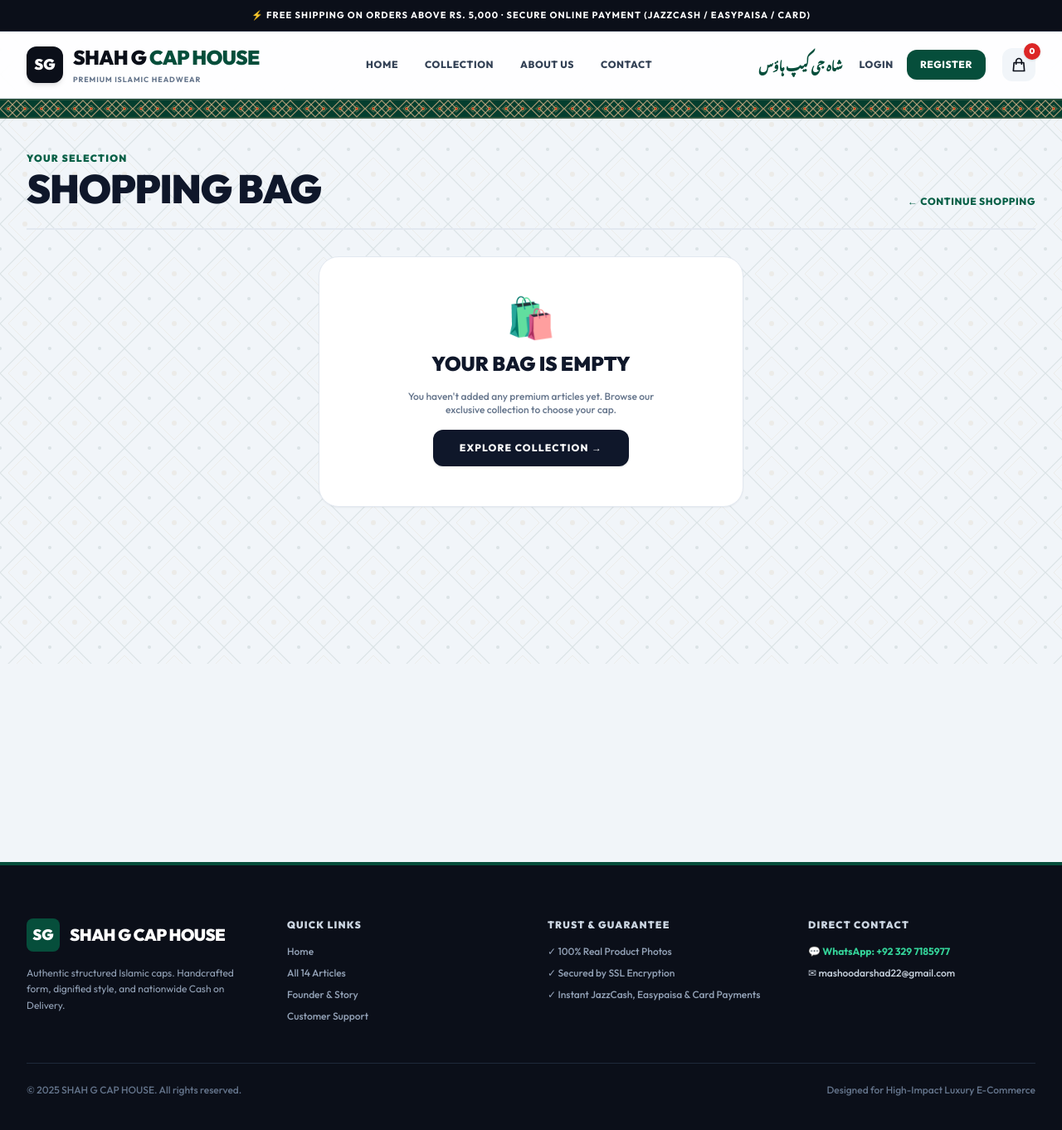
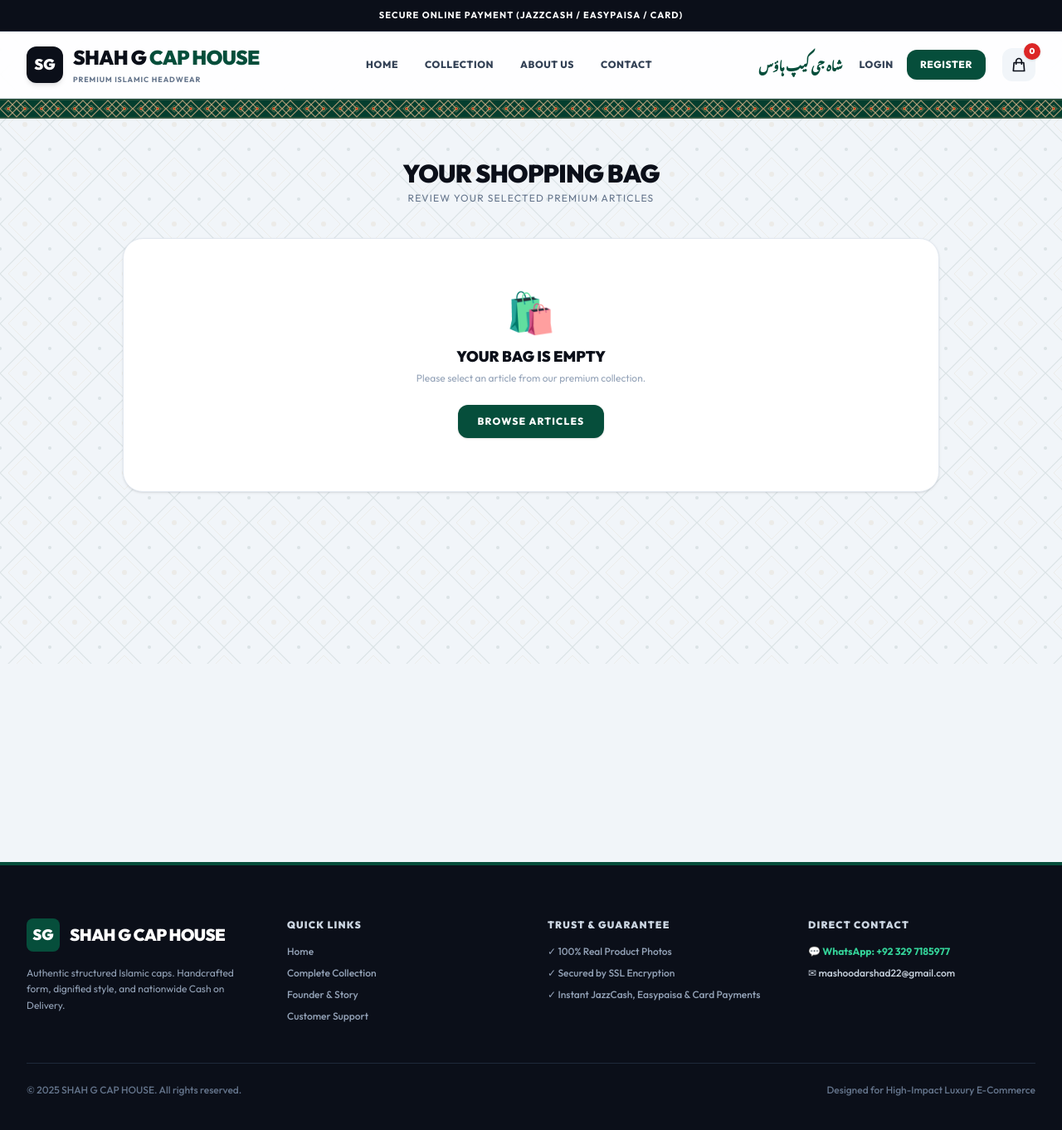
Before and after one commit to MashoodArshad/topistore, a Django app: page /cart/ in a window 1280 px wide. Shown: the whole page at 83% size. Run offline with Django 5.2, Linux system fonts and the light colour scheme; parts of the project's set-up code (start-up, migrations or seed data) failed here and were passed over; some libraries are stand-ins or nearby versions; some web fonts are replaced.

Commit message:
refactor: apply flat nationwide shipping of Rs. 150 to all orders

```diff
--- a/cart/urls.py
+++ b/cart/urls.py
@@ -6,6 +6,6 @@ app_name = 'cart'
 urlpatterns = [
     path('', views.cart_detail, name='cart_detail'),
     path('add/<int:product_id>/', views.cart_add, name='cart_add'),
-    path('update/<int:product_id>/', views.cart_update, name='cart_update'),
     path('remove/<int:product_id>/', views.cart_remove, name='cart_remove'),
+    path('update-qty-ajax/', views.cart_update_qty_ajax, name='cart_update_qty_ajax'),
 ]
--- a/cart/views.py
+++ b/cart/views.py
@@ -1,24 +1,18 @@
+import json
 from django.shortcuts import render, redirect, get_object_or_404
 from django.views.decorators.http import require_POST
-from django.contrib import messages
+from django.http import JsonResponse
 from products.models import Product
 from .cart import Cart
 
+FLAT_SHIPPING_FEE = 150  # Fixed nationwide delivery fee
 
 def cart_detail(request):
-    """
-    Renders the cart page with all items currently stored in session.
-    """
+    """Renders the shopping cart page with fixed shipping."""
     cart = Cart(request)
     subtotal = cart.get_subtotal_price()
-
-    # Flat delivery fee across Pakistan (Free shipping over Rs. 5,000)
-    if subtotal > 0:
-        shipping_fee = 0 if subtotal >= 5000 else 150
-        grand_total = subtotal + shipping_fee
-    else:
-        shipping_fee = 0
-        grand_total = 0
+    shipping_fee = FLAT_SHIPPING_FEE if len(cart) > 0 else 0
+    grand_total = subtotal + shipping_fee
 
     context = {
         'cart': cart,
@@ -28,53 +22,65 @@ def cart_detail(request):
     }
     return render(request, 'cart/cart_detail.html', context)
 
-
-@require_POST
 def cart_add(request, product_id):
-    """
-    Adds a product to the cart with specified quantity from product detail page.
-    """
+    """Adds an item to the cart."""
     cart = Cart(request)
-    product = get_object_or_404(Product, id=product_id, is_active=True)
-
-    try:
-        quantity = int(request.POST.get('quantity', 1))
-    except (ValueError, TypeError):
-        quantity = 1
-
-    if quantity < 1:
-        quantity = 1
-
-    cart.add(product=product, quantity=quantity)
-    messages.success(request, f'"{product.name}" has been added to your shopping bag.')
+    product = get_object_or_404(Product, id=product_id)
+    cart.add(product=product, quantity=1, override_quantity=False)
     return redirect('cart:cart_detail')
 
-
-@require_POST
-def cart_update(request, product_id):
-    """
-    Updates the quantity of a specific product in the cart.
-    Called from the cart detail page via +/- buttons.
-    """
-    cart = Cart(request)
-    product = get_object_or_404(Product, id=product_id, is_active=True)
-
-    try:
-        quantity = int(request.POST.get('quantity', 1))
-    except (ValueError, TypeError):
-        quantity = 1
-
-    cart.update_quantity(product=product, quantity=quantity)
-    return redirect('cart:cart_detail')
-
-
-@require_POST
 def cart_remove(request, product_id):
-    """
-    Removes a product completely from the shopping cart.
-    """
+    """Removes an item from the cart."""
     cart = Cart(request)
     product = get_object_or_404(Product, id=product_id)
     cart.remove(product)
-    messages.info(request, f'"{product.name}" has been removed from your bag.')
     return redirect('cart:cart_detail')
+
+@require_POST
+def cart_update_qty_ajax(request):
+    """
+    Asynchronously updates cart quantity and returns totals with flat shipping.
+    """
+    cart = Cart(request)
+    try:
+        data = json.loads(request.body)
+        product_id = str(data.get('product_id'))
+        new_qty = int(data.get('quantity'))
+
+        product = Product.objects.get(id=product_id)
+
+        if new_qty > product.stock:
+            return JsonResponse({
+                'success': False,
+                'message': f"Only {product.stock} items available in stock."
+            }, status=400)
+
+        if new_qty < 1:
+            return JsonResponse({
+                'success': False,
+                'message': "Quantity must be at least 1."
+            }, status=400)
+
+        cart.add(product=product, quantity=new_qty, override_quantity=True)
+
+        item_total = 0
+        for item in cart:
+            if str(item['product'].id) == product_id:
+                item_total = item['total_price']
+
+        subtotal = cart.get_subtotal_price()
+        shipping = FLAT_SHIPPING_FEE if len(cart) > 0 else 0
+        grand_total = subtotal + shipping
+
+        return JsonResponse({
+            'success': True,
+            'cart_subtotal': f"{subtotal:,.0f}",
+            'cart_grandtotal': f"{grand_total:,.0f}",
+            'item_subtotal': f"{item_total:,.0f}",
+            'cart_count': len(cart)
+        })
+
+    except Product.DoesNotExist:
+        return JsonResponse({'success': False, 'message': 'Product not found.'}, status=404)
+    except Exception as e:
+        return JsonResponse({'success': False, 'message': str(e)}, status=500)
--- a/templates/base.html
+++ b/templates/base.html
@@ -102,7 +102,7 @@
 
     <!-- ===== TOP NOTIFICATION STRIP ===== -->
     <div class="bg-brand-dark text-white text-[11px] font-bold tracking-widest uppercase py-2.5 px-4 text-center border-b border-slate-800 relative z-50">
-    ⚡ FREE SHIPPING ON ORDERS ABOVE RS. 5,000 · SECURE ONLINE PAYMENT (JAZZCASH / EASYPAISA / CARD)
+    SECURE ONLINE PAYMENT (JAZZCASH / EASYPAISA / CARD)
     </div>
 
     <!-- ===== ULTRA-MODERN NAVBAR ===== -->
@@ -256,7 +256,7 @@
                     <h4 class="text-xs font-black uppercase tracking-widest text-slate-300 mb-4">Quick Links</h4>
                     <ul class="space-y-2.5 text-xs text-slate-400 font-medium">
                         <li><a href="{% url 'core:home' %}" class="hover:text-white transition">Home</a></li>
-                        <li><a href="{% url 'products:product_list' %}" class="hover:text-white transition">All 14 Articles</a></li>
+                        <li><a href="{% url 'products:product_list' %}" class="hover:text-white transition">Complete Collection</a></li>
                         <li><a href="{% url 'core:about' %}" class="hover:text-white transition">Founder & Story</a></li>
                         <li><a href="{% url 'core:contact' %}" class="hover:text-white transition">Customer Support</a></li>
                     </ul>
--- a/templates/cart/cart_detail.html
+++ b/templates/cart/cart_detail.html
@@ -1,181 +1,166 @@
 {% extends 'base.html' %}
-
 {% block title %}Shopping Bag — Shah G Cap House{% endblock %}
 
 {% block content %}
+{% csrf_token %}
 
-<div class="max-w-7xl mx-auto px-3 sm:px-6 lg:px-8 py-6 sm:py-10">
-
-    <!-- Title Header -->
-    <div class="flex flex-col sm:flex-row sm:items-end justify-between gap-4 pb-6 border-b-2 border-slate-200 mb-8">
-        <div>
-            <span class="text-[10px] sm:text-xs font-black uppercase tracking-widest text-emerald-800 block mb-1">Your Selection</span>
-            <h1 class="text-2xl sm:text-5xl font-black tracking-tight text-slate-900 uppercase">Shopping Bag</h1>
-        </div>
-        <a href="{% url 'products:product_list' %}" class="text-[10px] sm:text-xs font-extrabold uppercase tracking-wider text-emerald-800 hover:underline">
-            ← Continue Shopping
-        </a>
+<div class="max-w-5xl mx-auto px-5 py-12">
+    <div class="text-center mb-10">
+        <h1 class="text-3xl font-black uppercase text-brand-dark tracking-tight">YOUR SHOPPING BAG</h1>
+        <p class="text-xs text-slate-500 uppercase tracking-widest mt-1">Review your selected premium articles</p>
     </div>
 
     {% if cart %}
-    <div class="grid grid-cols-1 lg:grid-cols-12 gap-6 lg:gap-10 items-start">
+    <div class="grid grid-cols-1 lg:grid-cols-3 gap-8">
 
-        <!-- LEFT: Items List (7 Columns) -->
-        <div class="lg:col-span-8 space-y-4">
+        <!-- Cart Items List (2 Columns) -->
+        <div class="lg:col-span-2 space-y-4">
+            {% for item in cart %}
+            <div class="bg-white rounded-3xl border border-slate-200 shadow-md p-6 flex flex-col sm:flex-row items-center gap-5 relative overflow-hidden">
+                <div class="absolute top-0 left-0 w-2 h-full bg-brand-emerald"></div>
 
-            {% for item in cart %}
-            <div class="bg-white border border-slate-200 rounded-2xl p-4 sm:p-5 shadow-sm">
-                <div class="flex flex-col sm:flex-row items-start sm:items-center gap-4 sm:gap-6">
+                <!-- Product Image -->
+                <div class="w-20 h-20 bg-slate-100 rounded-2xl overflow-hidden flex-shrink-0">
+                    {% if item.product.image %}
+                    <img src="{{ item.product.image.url }}" alt="{{ item.product.name }}" class="w-full h-full object-cover">
+                    {% endif %}
+                </div>
 
-                    <!-- Img + Details -->
-                    <div class="flex items-center gap-4 w-full sm:w-auto">
-                        <div class="w-16 h-16 sm:w-20 sm:h-20 bg-slate-950 rounded-xl overflow-hidden flex-shrink-0 border border-slate-200">
-                            {% if item.product.image %}
-                                <img src="{{ item.product.image.url }}" alt="{{ item.product.name }}" class="w-full h-full object-cover">
-                            {% else %}
-                                <div class="w-full h-full flex items-center justify-center text-slate-700 text-2xl">☪</div>
-                            {% endif %}
-                        </div>
+                <!-- Product Info & Quantity Controls -->
+                <div class="flex-grow text-center sm:text-left space-y-2">
+                    <h3 class="font-black text-brand-dark uppercase text-sm tracking-tight">{{ item.product.name }}</h3>
+                    <p class="text-xs text-brand-emerald font-bold">Rs. {{ item.price|floatformat:0 }}</p>
 
-                        <div class="space-y-1">
-                            <span class="text-[8px] sm:text-[9px] font-extrabold uppercase tracking-widest text-emerald-800 block">
-                                {{ item.product.category.name }}
-                            </span>
-                            <h3 class="text-sm sm:text-lg font-black text-slate-900 uppercase">
-                                <a href="/products/{{ item.product.slug }}/" class="hover:text-emerald-800 transition">
-                                    {{ item.product.name }}
-                                </a>
-                            </h3>
-                            <p class="text-[10px] sm:text-xs font-bold text-slate-500">
-                                Unit: <span class="text-red-600 font-extrabold">Rs. {{ item.price|floatformat:0 }}</span>
-                            </p>
-                        </div>
+                    <div class="flex items-center border border-slate-200 rounded-xl overflow-hidden bg-slate-50 w-fit mx-auto sm:mx-0">
+                        <input type="hidden" name="quantity" id="qty-input-{{ item.product.id }}" value="{{ item.quantity }}">
+
+                        <button type="button" onclick="updateQty('{{ item.product.id }}', -1, {{ item.product.stock }})"
+                                class="px-3 py-2 text-slate-800 hover:bg-slate-200 font-extrabold transition text-sm">-</button>
+
+                        <span class="px-3 py-2 text-xs sm:text-sm font-black text-slate-900 min-w-[28px] text-center" id="qty-display-{{ item.product.id }}">
+                            {{ item.quantity }}
+                        </span>
+
+                        <button type="button" onclick="updateQty('{{ item.product.id }}', 1, {{ item.product.stock }})"
+                                class="px-3 py-2 text-slate-800 hover:bg-slate-200 font-extrabold transition text-sm">+</button>
                     </div>
+                </div>
 
-                    <!-- Quantity Controls + Total + Remove -->
-                    <div class="flex items-center justify-between sm:justify-end gap-4 sm:gap-6 w-full sm:w-auto ml-20 sm:ml-0">
-
-                        <!-- Interactive +/- Quantity Form -->
-                        <form method="post" action="{% url 'cart:cart_update' item.product.id %}" class="flex items-center border-2 border-slate-300 rounded-xl overflow-hidden bg-slate-50" id="qty-form-{{ item.product.id }}">
-                            {% csrf_token %}
-                            <input type="hidden" name="quantity" id="qty-input-{{ item.product.id }}" value="{{ item.quantity }}">
-                            <button type="button" onclick="updateQty('{{ item.product.id }}', -1, {{ item.product.stock }})"
-                                    class="px-3 py-2 text-slate-800 hover:bg-slate-200 font-extrabold transition text-sm">−</button>
-                            <span class="px-3 py-2 text-xs sm:text-sm font-black text-slate-900 min-w-[28px] text-center" id="qty-display-{{ item.product.id }}">
-                                {{ item.quantity }}
-                            </span>
-                            <button type="button" onclick="updateQty('{{ item.product.id }}', 1, {{ item.product.stock }})"
-                                    class="px-3 py-2 text-slate-800 hover:bg-slate-200 font-extrabold transition text-sm">+</button>
-                        </form>
-
-                        <!-- Item Total -->
-                        <div class="text-right min-w-[70px]">
-                            <span class="text-sm sm:text-base font-black text-slate-900 block">
-                                Rs. {{ item.total_price|floatformat:0 }}
-                            </span>
-                        </div>
-
-                        <!-- Remove Button -->
-                        <form method="post" action="{% url 'cart:cart_remove' item.product.id %}">
-                            {% csrf_token %}
-                            <button type="submit" class="text-[10px] sm:text-[11px] font-bold text-red-600 hover:text-red-800 uppercase tracking-wider transition">
-                                ✕
-                            </button>
-                        </form>
-
+                <!-- Price and Actions -->
+                <div class="text-center sm:text-right flex sm:flex-col justify-between items-center sm:items-end w-full sm:w-auto border-t sm:border-t-0 pt-4 sm:pt-0 border-slate-100">
+                    <div class="mb-2">
+                        <span class="text-[10px] text-slate-400 font-bold block uppercase tracking-wider">Subtotal</span>
+                        <span class="font-black text-brand-emerald text-sm sm:text-base" id="item-subtotal-{{ item.product.id }}">
+                            Rs. {{ item.total_price|floatformat:0 }}
+                        </span>
                     </div>
-
+                    <a href="{% url 'cart:cart_remove' item.product.id %}" class="text-[10px] font-black uppercase tracking-wider text-brand-red border border-red-100 bg-red-50 hover:bg-brand-red hover:text-white px-3 py-2 rounded-xl transition">
+                        Remove
+                    </a>
                 </div>
             </div>
             {% endfor %}
-
         </div>
 
-        <!-- RIGHT: Order Summary Card (5 Columns) -->
-        <div class="lg:col-span-4 bg-white border border-slate-200 p-5 sm:p-8 rounded-3xl shadow-sm space-y-5 sm:space-y-6 sticky top-28">
-            <h3 class="text-lg sm:text-xl font-black uppercase tracking-tight text-slate-900 border-b border-slate-200 pb-4">
-                Order Summary
-            </h3>
+        <!-- Order Summary (1 Column) -->
+        <div class="lg:col-span-1">
+            <div class="bg-white rounded-3xl border border-slate-200 shadow-xl p-6 relative overflow-hidden sticky top-28">
+                <div class="absolute top-0 left-0 w-full h-2 bg-brand-dark"></div>
 
-            <div class="space-y-3 sm:space-y-3.5 text-xs sm:text-sm font-bold text-slate-600">
-                <div class="flex justify-between">
-                    <span>Subtotal</span>
-                    <span class="text-slate-900 font-black">Rs. {{ subtotal|floatformat:0 }}</span>
+                <h3 class="text-sm font-black uppercase tracking-wider text-brand-dark mb-4">Summary</h3>
+
+                <div class="space-y-3 text-xs font-semibold border-b border-slate-100 pb-4 mb-4">
+                    <div class="flex justify-between text-slate-500">
+                        <span>Cart Subtotal</span>
+                        <span id="cart-subtotal">Rs. {{ subtotal|floatformat:0 }}</span>
+                    </div>
+                    <div class="flex justify-between text-slate-500">
+                        <span>Shipping Delivery</span>
+                        <span>Rs. {{ shipping_fee|floatformat:0 }}</span>
+                    </div>
                 </div>
 
-                <div class="flex justify-between">
-                    <span>Shipping Fee</span>
-                    <span>
-                        {% if shipping_fee == 0 %}
-                            <span class="text-emerald-700 font-black">FREE</span>
-                        {% else %}
-                            <span class="text-slate-900 font-black">Rs. {{ shipping_fee|floatformat:0 }}</span>
-                        {% endif %}
-                    </span>
+                <div class="flex justify-between text-brand-dark font-black text-sm mb-6">
+                    <span>Payable Total</span>
+                    <span class="text-brand-emerald text-lg" id="cart-grandtotal">Rs. {{ grand_total|floatformat:0 }}</span>
                 </div>
 
-                {% if shipping_fee > 0 %}
-                <p class="text-[10px] text-slate-400 font-medium">Add items worth Rs. 5,000 for Free Shipping!</p>
-                {% endif %}
-
-                <div class="border-t-2 border-slate-200 pt-4 flex justify-between items-baseline">
-                    <span class="text-sm sm:text-base font-black text-slate-900 uppercase">Total</span>
-                    <span class="text-2xl sm:text-3xl font-black text-red-600">Rs. {{ grand_total|floatformat:0 }}</span>
-                </div>
-            </div>
-
-            <div class="pt-2">
-                <a href="{% url 'orders:checkout' %}"
-                   class="w-full bg-slate-900 hover:bg-emerald-900 text-white font-black text-xs uppercase tracking-widest py-3.5 sm:py-4 rounded-xl flex items-center justify-center gap-2 transition shadow-md">
-                    <span>Proceed to Checkout</span>
-                    <span>→</span>
+                <a href="{% url 'orders:checkout' %}" class="w-full bg-brand-emerald hover:bg-emerald-800 text-white font-extrabold text-xs uppercase tracking-widest py-4 px-6 rounded-xl shadow-lg transition duration-300 transform active:scale-95 block text-center">
+                    PROCEED TO CHECKOUT
                 </a>
             </div>
-
-            <p class="text-[10px] text-center text-slate-400 font-bold uppercase tracking-wider">
-                🔒 Cash on Delivery Across Pakistan
-            </p>
         </div>
 
     </div>
-
     {% else %}
-    <!-- Empty Cart Shell -->
-    <div class="bg-white border border-slate-200 rounded-3xl p-10 sm:p-12 text-center max-w-lg mx-auto space-y-4 shadow-sm">
-        <span class="text-5xl block">🛍️</span>
-        <h2 class="text-xl sm:text-2xl font-black uppercase text-slate-900">Your Bag is Empty</h2>
-        <p class="text-xs text-slate-500 font-medium max-w-xs mx-auto">
-            You haven't added any premium articles yet. Browse our exclusive collection to choose your cap.
-        </p>
-        <a href="{% url 'products:product_list' %}" class="inline-block bg-slate-900 text-white font-extrabold text-xs uppercase tracking-widest px-8 py-3.5 rounded-xl hover:bg-emerald-800 transition shadow">
-            Explore Collection →
+    <div class="text-center py-16 bg-white border border-slate-200 rounded-3xl shadow">
+        <span class="text-5xl block mb-4">🛍️</span>
+        <h2 class="text-lg font-black text-brand-dark uppercase">Your Bag is Empty</h2>
+        <p class="text-xs text-slate-400 mt-1">Please select an article from our premium collection.</p>
+        <a href="{% url 'products:product_list' %}" class="inline-block mt-6 bg-brand-emerald hover:bg-emerald-800 text-white font-extrabold text-xs uppercase tracking-widest py-3 px-6 rounded-xl shadow transition">
+            Browse Articles
         </a>
     </div>
     {% endif %}
-
 </div>
 
-<!-- ===== INLINE JAVASCRIPT FOR QUANTITY UPDATE ===== -->
 <script>
-    function updateQty(productId, change, maxStock) {
-        const input = document.getElementById('qty-input-' + productId);
-        const display = document.getElementById('qty-display-' + productId);
-        const form = document.getElementById('qty-form-' + productId);
+async function updateQty(productId, change, maxStock) {
+    const qtyInput = document.getElementById(`qty-input-${productId}`);
+    const qtyDisplay = document.getElementById(`qty-display-${productId}`);
 
-        let currentQty = parseInt(input.value) || 1;
-        let newQty = currentQty + change;
+    if (!qtyInput || !qtyDisplay) return;
 
-        // Clamp between 1 and max stock
-        if (newQty < 1) newQty = 1;
-        if (newQty > maxStock) newQty = maxStock;
+    let currentQty = parseInt(qtyInput.value);
+    let newQty = currentQty + change;
 
-        // Only submit if quantity actually changed
-        if (newQty !== currentQty) {
-            input.value = newQty;
-            display.textContent = newQty;
-            form.submit();
+    if (newQty < 1) {
+        alert("Quantity cannot be less than 1. Remove the item if you do not want it.");
+        return;
+    }
+    if (newQty > maxStock) {
+        alert(`Sorry, only ${maxStock} items are currently available in stock.`);
+        return;
+    }
+
+    qtyInput.value = newQty;
+    qtyDisplay.innerText = newQty;
+
+    const csrfToken = document.querySelector('[name=csrfmiddlewaretoken]')?.value || '';
+
+    try {
+        const response = await fetch(`/cart/update-qty-ajax/`, {
+            method: "POST",
+            headers: {
+                "Content-Type": "application/json",
+                "X-CSRFToken": csrfToken
+            },
+            body: JSON.stringify({
+                "product_id": productId,
+                "quantity": newQty
+            })
+        });
+
+        const data = await response.json();
+
+        if (data.success) {
+            const cartSubtotal = document.getElementById("cart-subtotal");
+            const cartGrandtotal = document.getElementById("cart-grandtotal");
+            const itemSubtotal = document.getElementById(`item-subtotal-${productId}`);
+
+            if (cartSubtotal) cartSubtotal.innerText = `Rs. ${data.cart_subtotal}`;
+            if (cartGrandtotal) cartGrandtotal.innerText = `Rs. ${data.cart_grandtotal}`;
+            if (itemSubtotal) itemSubtotal.innerText = `Rs. ${data.item_subtotal}`;
+        } else {
+            qtyInput.value = currentQty;
+            qtyDisplay.innerText = currentQty;
+            alert(data.message || "Could not update quantity.");
         }
+    } catch (error) {
+        qtyInput.value = currentQty;
+        qtyDisplay.innerText = currentQty;
+        console.error("AJAX Error:", error);
     }
+}
 </script>
-
 {% endblock %}
--- a/templates/core/home.html
+++ b/templates/core/home.html
@@ -202,7 +202,7 @@
 
     <div class="text-center mt-10 sm:mt-16">
         <a href="{% url 'products:product_list' %}" class="inline-block bg-brand-dark hover:bg-brand-emerald text-white font-black text-[10px] sm:text-xs uppercase tracking-widest px-8 py-3.5 sm:px-10 sm:py-4 rounded-xl transition shadow">
-            Explore All 14 Premium Articles
+            Explore All Premium Articles
         </a>
     </div>
 
--- a/templates/products/product_list.html
+++ b/templates/products/product_list.html
@@ -13,7 +13,7 @@
                 Shah G Exclusive Collection
             </span>
             <h1 class="text-2xl sm:text-5xl font-black tracking-tight text-slate-900 uppercase">
-                All 14 Articles
+                All  Articles Are Handcrafted .
             </h1>
         </div>
         <p class="text-xs sm:text-sm text-slate-500 font-medium max-w-md">
```
Also changed, not shown: orders/views.py (+6 -12 lines), templates/orders/checkout.html (+2 -7 lines).
